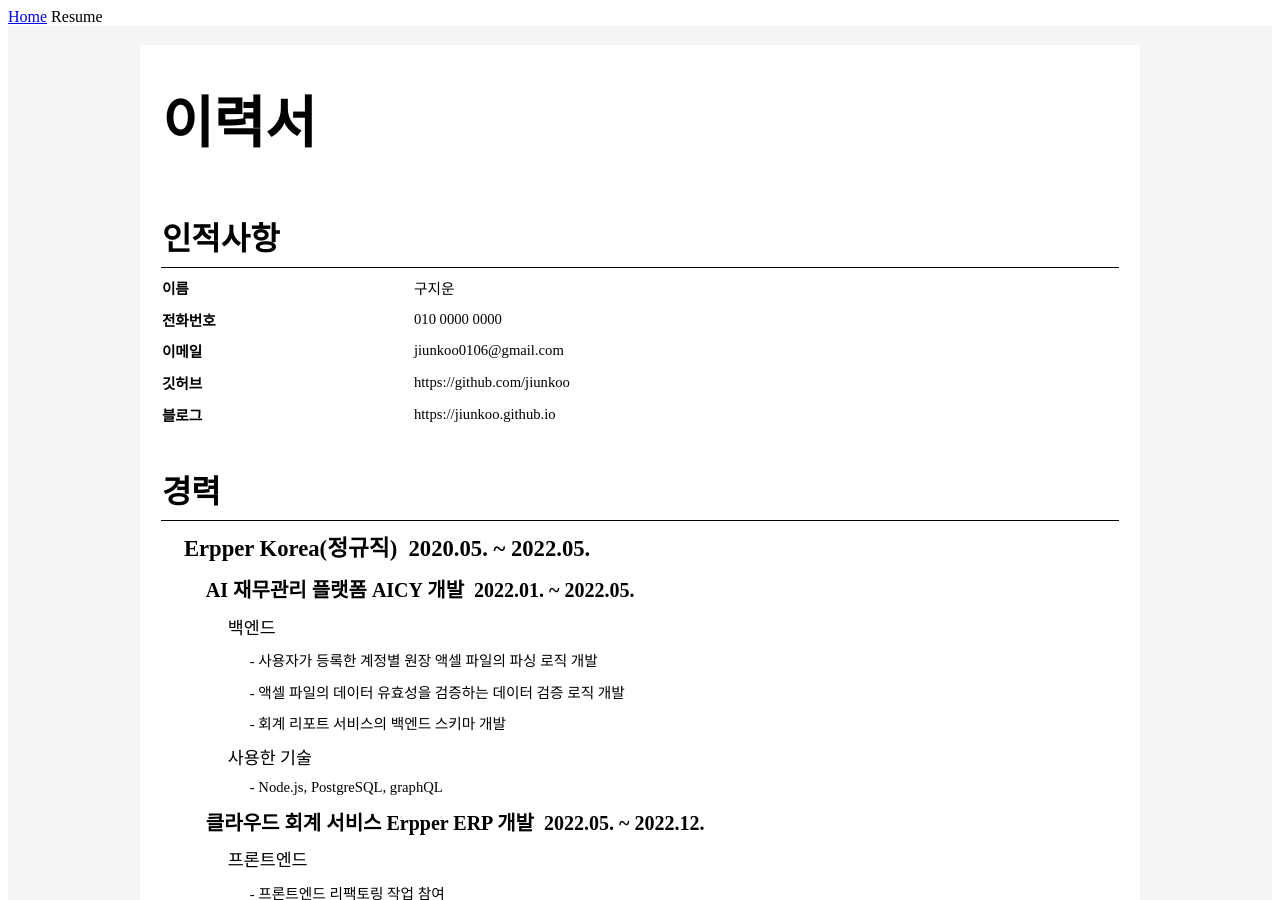
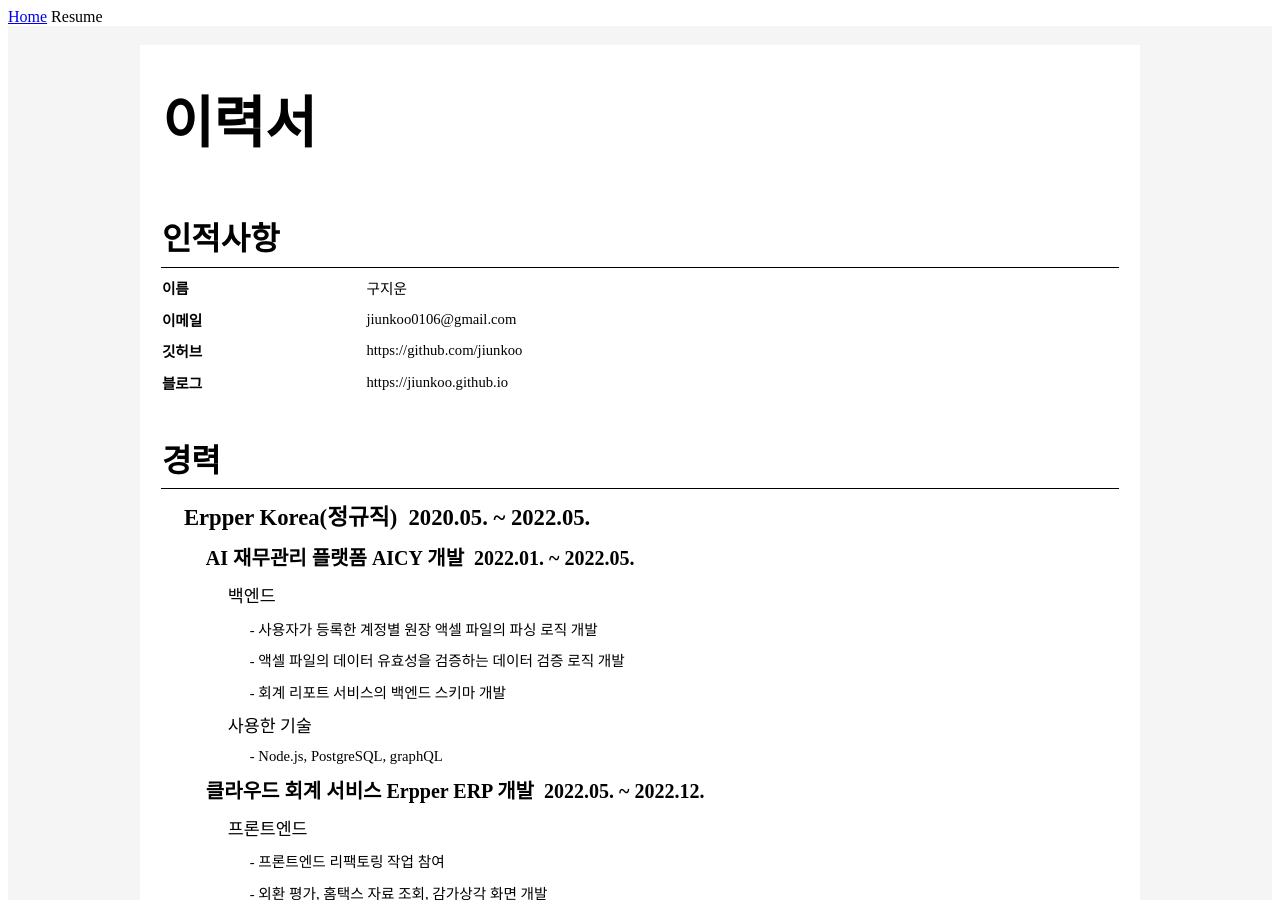
Before and after one commit to jiunkoo/career-archive, a Jekyll site: the page built from data/resume.md, in a window 1280 px wide and 900 px high. Built offline with Jekyll 4.4.1, drawn with Linux system fonts in a browser that asks for light colours.

```diff
--- a/_data/resume.yml
+++ b/_data/resume.yml
@@ -5,8 +5,6 @@ contact:
   info:
     - label: 이름
       value: 구지운
-    - label: 전화번호
-      value: 010 0000 0000
     - label: 이메일
       value: jiunkoo0106@gmail.com
     - label: 깃허브
```
Also changed, not shown: README.md (added).
